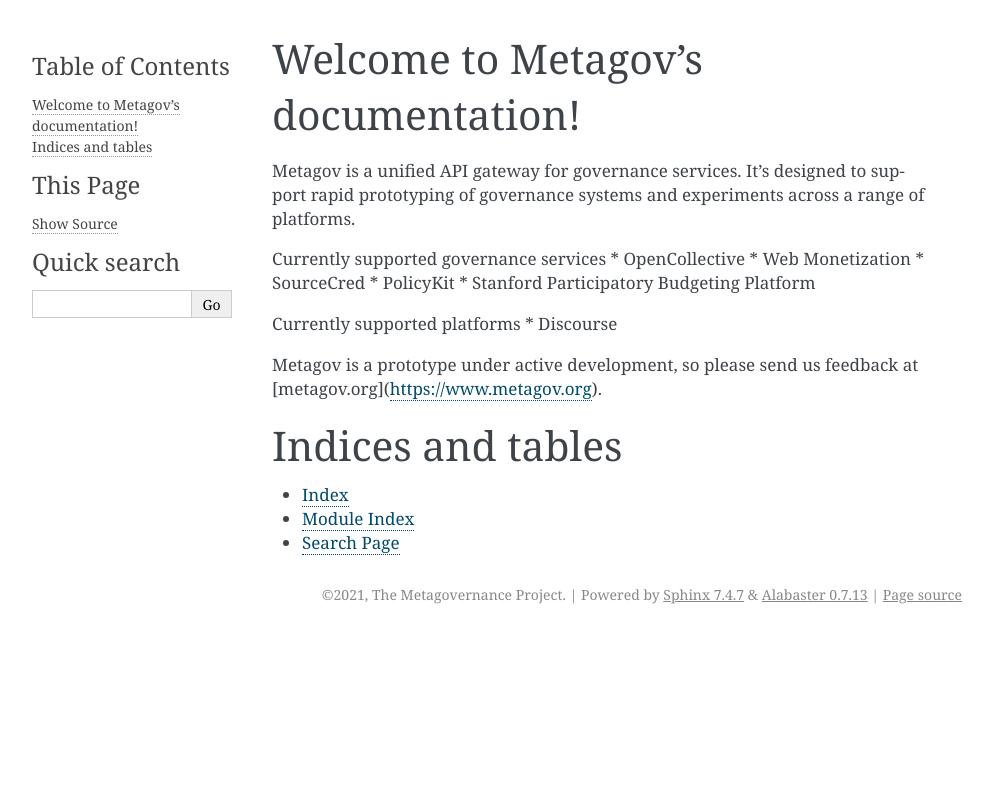
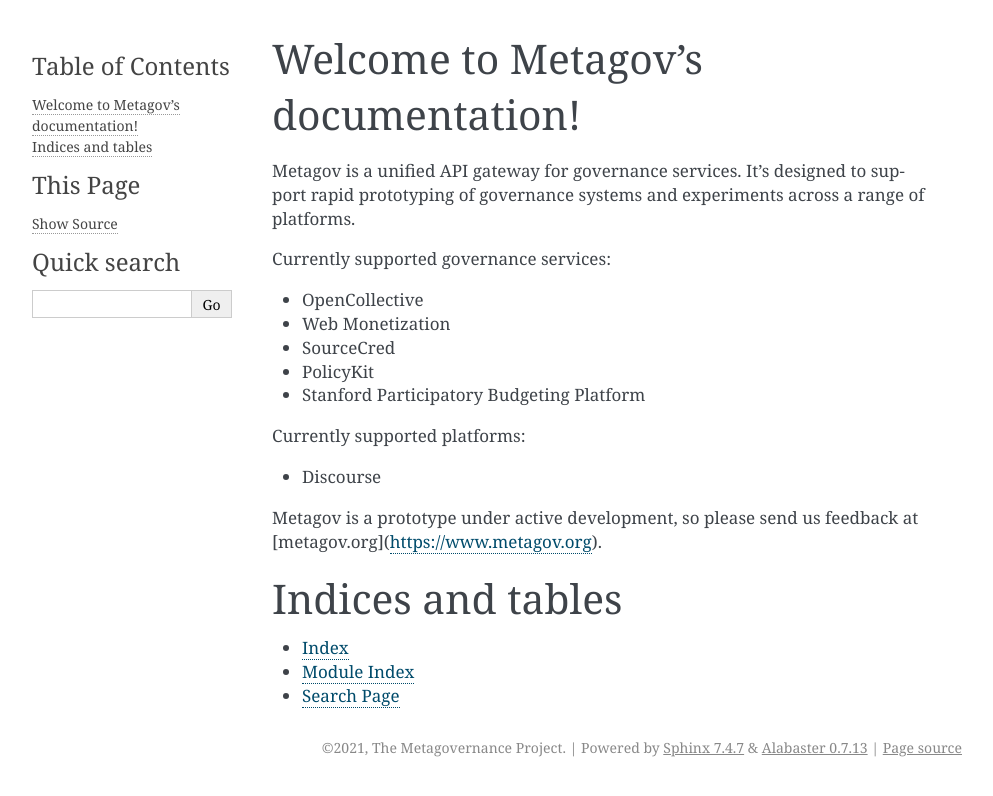
Before and after one commit to metagov/gateway, a Sphinx documentation site: the page built from docs/index.rst, in a window 1280 px wide. Shown: the top 796 px of the page, without its empty margins (148-1141 px from the left). Built offline with Sphinx 7.4.7, drawn with Linux system fonts in a browser that asks for light colours.

```diff
--- a/docs/index.rst
+++ b/docs/index.rst
@@ -12,14 +12,16 @@ Welcome to Metagov's documentation!
 
 Metagov is a unified API gateway for governance services. It's designed to support rapid prototyping of governance systems and experiments across a range of platforms.
 
-Currently supported governance services
+Currently supported governance services:
+
 * OpenCollective
 * Web Monetization
 * SourceCred
 * PolicyKit
 * Stanford Participatory Budgeting Platform
 
-Currently supported platforms
+Currently supported platforms:
+
 * Discourse
 
 Metagov is a prototype under active development, so please send us feedback at [metagov.org](https://www.metagov.org).
```
